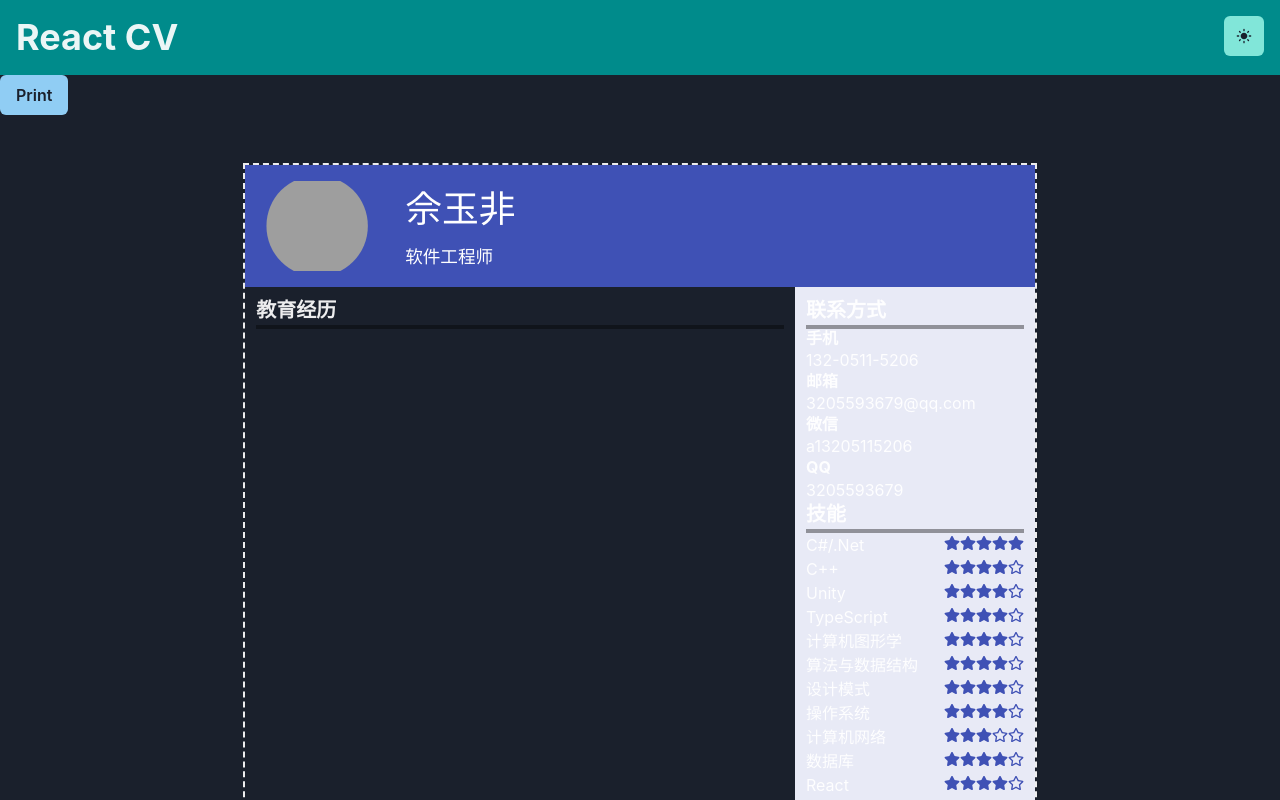
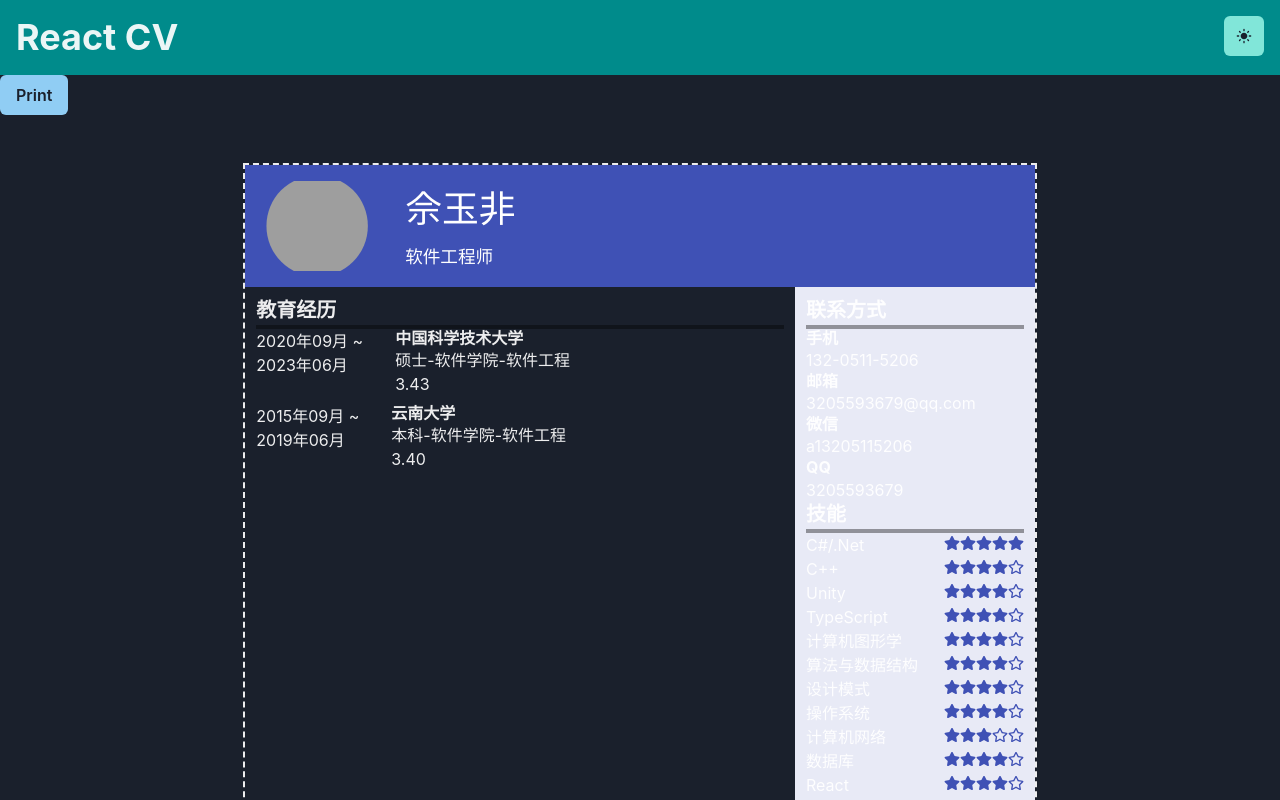
Before and after one commit to SnekTech/react-cv, a React (Vite) app: page / in a window 1280 px wide. Shown: the top 800 px of the page. Built offline with nearby package versions, Linux system fonts and the light colour scheme; grey boxes are pictures that could not be loaded.

Commit message:
add education

```diff
--- a/src/cv/CV.tsx
+++ b/src/cv/CV.tsx
@@ -1,10 +1,10 @@
 import { Header } from "./components/Header.tsx";
 import { forwardRef } from "react";
 import { Box, Flex } from "@chakra-ui/react";
-import { UnderlinedTitle } from "./components/UnderlinedTitle.tsx";
 import { Contact } from "./components/Contact.tsx";
 import { Skills } from "./components/Skills.tsx";
 import { LanguageSkill } from "./components/LanguageSkill.tsx";
+import { Education } from "./components/education/Education.tsx";
 
 export const CV = forwardRef<HTMLDivElement>((_, ref) => {
     return <Flex ref={ref} height={'100%'} flexDir={'column'}>
@@ -14,7 +14,7 @@ export const CV = forwardRef<HTMLDivElement>((_, ref) => {
 
         <Flex flexGrow={1}>
             <Box flexGrow={1} padding={'0.7rem'}>
-                <UnderlinedTitle title={'教育经历'}/>
+                <Education/>
             </Box>
 
             <Box height={'100%'} width={'240px'} bgColor={'brand.50'} padding={'0.7rem'}>
--- /dev/null
+++ b/src/cv/components/education/DateRangeDisplay.tsx
@@ -0,0 +1,19 @@
+import { Flex, Text } from "@chakra-ui/react";
+
+export type DateRange = {
+    from: string
+    to: string
+}
+
+interface DateRangeDisPlayProps {
+    range: DateRange
+}
+
+export function DateRangeDisplay({range}: DateRangeDisPlayProps) {
+    return (
+        <Flex flexDir={'column'}>
+            <Text>{range.from} ~</Text>
+            <Text>{range.to}</Text>
+        </Flex>
+    )
+}
--- /dev/null
+++ b/src/cv/components/education/Education.tsx
@@ -0,0 +1,17 @@
+import { Box, List, ListItem } from "@chakra-ui/react";
+import { UnderlinedTitle } from "../UnderlinedTitle.tsx";
+import { syfEducationItems } from "./data.ts";
+import { EducationItem } from "./EducationItem.tsx";
+
+export function Education() {
+    return <Box>
+        <UnderlinedTitle title={'教育经历'}/>
+        <List spacing={2}>
+            {syfEducationItems.map((experience, i) => (
+                <ListItem key={i}>
+                    <EducationItem experience={experience}/>
+                </ListItem>
+            ))}
+        </List>
+    </Box>
+}
--- /dev/null
+++ b/src/cv/components/education/EducationItem.tsx
@@ -0,0 +1,21 @@
+import { EducationExperience } from "./data.ts";
+import { Box, Flex, Heading, Text } from "@chakra-ui/react";
+import { DateRangeDisplay } from "./DateRangeDisplay.tsx";
+
+export function EducationItem({ experience: {
+    dateRange,
+    university,
+    degree,
+    school,
+    major,
+    GPA
+} }: { experience: EducationExperience }) {
+    return <Flex>
+        <DateRangeDisplay range={dateRange}/>
+        <Box ml={'2rem'}>
+            <Heading size={'sm'}>{university}</Heading>
+            <Text>{degree}-{school}-{major}</Text>
+            <Text>{GPA}</Text>
+        </Box>
+    </Flex>
+}
--- /dev/null
+++ b/src/cv/components/education/data.ts
@@ -0,0 +1,41 @@
+import { DateRange } from "./DateRangeDisplay.tsx";
+
+export type EducationExperience = {
+    university: '云南大学' | '中国科学技术大学' | string,
+    dateRange: DateRange,
+    city: '苏州' | '昆明' | string,
+    major: '软件工程' | string,
+    degree: '本科' | '硕士' | string;
+    school: '软件学院' | string,
+    GPA: string,
+    onGoing: boolean,
+}
+
+export const syfEducationItems: EducationExperience[] = [
+    {
+        university: "中国科学技术大学",
+        dateRange: {
+            from: '2020年09月',
+            to: '2023年06月'
+        },
+        city: "苏州",
+        major: "软件工程",
+        school: "软件学院",
+        GPA: '3.43',
+        onGoing: true,
+        degree: "硕士"
+    },
+    {
+        university: "云南大学",
+        dateRange: {
+            from: '2015年09月',
+            to: '2019年06月'
+        },
+        city: "昆明",
+        major: "软件工程",
+        school: "软件学院",
+        GPA: '3.40',
+        onGoing: false,
+        degree: "本科",
+    },
+];
```
